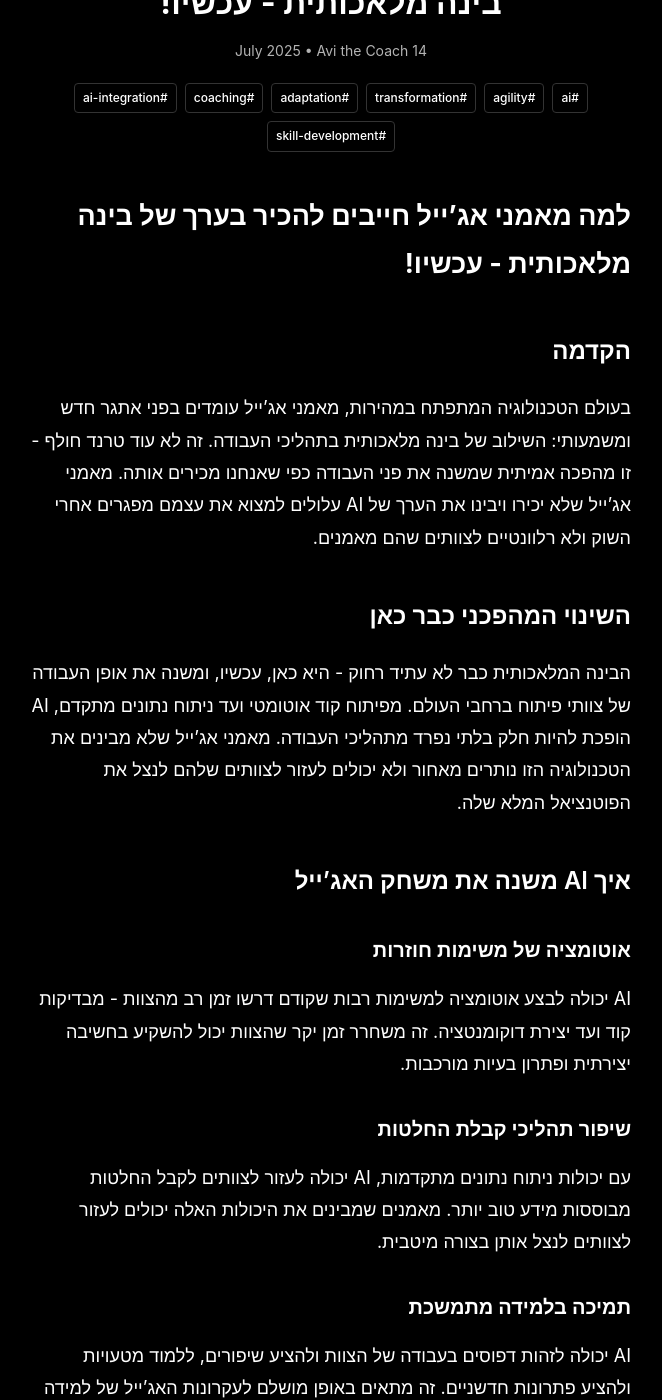
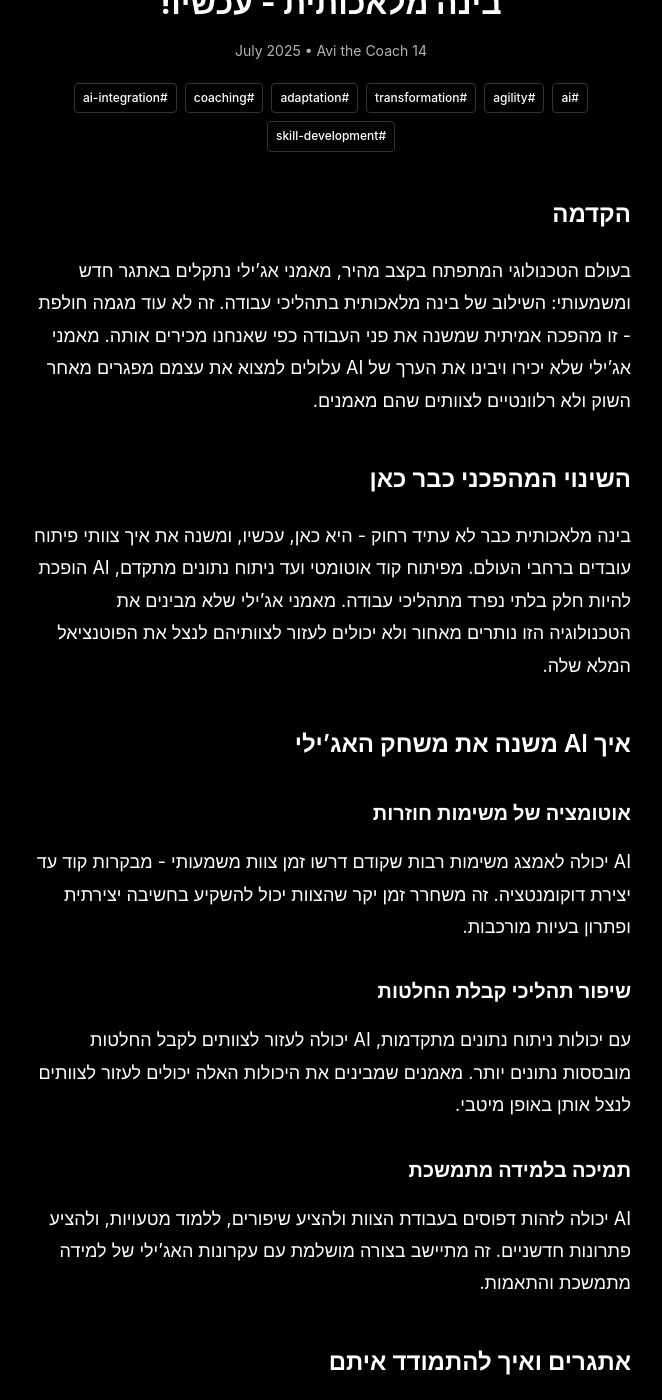
Before and after one commit to avi-the-coach/retro-on-agileprimero, a Jekyll site: the page built from _posts/2025-07-14-why-agile-coaches-must-recognize-ai-value-he.md, in a window 1280 px wide and 1400 px high, scrolled down 230 px. Shown: the whole window, without its empty margins (309-971 px from the left). Built offline with Jekyll 4.4.1, drawn with Linux system fonts in a browser that asks for light colours; some of the changed text lies outside the part shown.

```diff
--- a/_posts/2025-07-14-why-agile-coaches-must-recognize-ai-value-he.md
+++ b/_posts/2025-07-14-why-agile-coaches-must-recognize-ai-value-he.md
@@ -1,62 +1,60 @@
 ---
 layout: post
-title: "למה מאמני אג'ייל חייבים להכיר בערך של בינה מלאכותית - עכשיו!"
+title: "למה מאמני אג'ילי חייבים להכיר בערך של בינה מלאכותית - עכשיו!"
 date: 2025-07-14
 lang: he
 tags: [ai, agility, transformation, adaptation, coaching, ai-integration, skill-development]
-english_url: /2025/07/14/why-agile-coaches-must-recognize-ai-value-en/
-hebrew_url: /2025/07/14/why-agile-coaches-must-recognize-ai-value-he/
+english_url: /why-agile-coaches-must-recognize-ai-value-en/
+hebrew_url: /why-agile-coaches-must-recognize-ai-value-he/
 ---
-
-# למה מאמני אג'ייל חייבים להכיר בערך של בינה מלאכותית - עכשיו!
 
 ## הקדמה
 
-בעולם הטכנולוגיה המתפתח במהירות, מאמני אג'ייל עומדים בפני אתגר חדש ומשמעותי: השילוב של בינה מלאכותית בתהליכי העבודה. זה לא עוד טרנד חולף - זו מהפכה אמיתית שמשנה את פני העבודה כפי שאנחנו מכירים אותה. מאמני אג'ייל שלא יכירו ויבינו את הערך של AI עלולים למצוא את עצמם מפגרים אחרי השוק ולא רלוונטיים לצוותים שהם מאמנים.
+בעולם הטכנולוגי המתפתח בקצב מהיר, מאמני אג'ילי נתקלים באתגר חדש ומשמעותי: השילוב של בינה מלאכותית בתהליכי עבודה. זה לא עוד מגמה חולפת - זו מהפכה אמיתית שמשנה את פני העבודה כפי שאנחנו מכירים אותה. מאמני אג'ילי שלא יכירו ויבינו את הערך של AI עלולים למצוא את עצמם מפגרים מאחר השוק ולא רלוונטיים לצוותים שהם מאמנים.
 
 ## השינוי המהפכני כבר כאן
 
-הבינה המלאכותית כבר לא עתיד רחוק - היא כאן, עכשיו, ומשנה את אופן העבודה של צוותי פיתוח ברחבי העולם. מפיתוח קוד אוטומטי ועד ניתוח נתונים מתקדם, AI הופכת להיות חלק בלתי נפרד מתהליכי העבודה. מאמני אג'ייל שלא מבינים את הטכנולוגיה הזו נותרים מאחור ולא יכולים לעזור לצוותים שלהם לנצל את הפוטנציאל המלא שלה.
+בינה מלאכותית כבר לא עתיד רחוק - היא כאן, עכשיו, ומשנה את איך צוותי פיתוח עובדים ברחבי העולם. מפיתוח קוד אוטומטי ועד ניתוח נתונים מתקדם, AI הופכת להיות חלק בלתי נפרד מתהליכי עבודה. מאמני אג'ילי שלא מבינים את הטכנולוגיה הזו נותרים מאחור ולא יכולים לעזור לצוותיהם לנצל את הפוטנציאל המלא שלה.
 
-## איך AI משנה את משחק האג'ייל
+## איך AI משנה את משחק האג'ילי
 
 ### אוטומציה של משימות חוזרות
-AI יכולה לבצע אוטומציה למשימות רבות שקודם דרשו זמן רב מהצוות - מבדיקות קוד ועד יצירת דוקומנטציה. זה משחרר זמן יקר שהצוות יכול להשקיע בחשיבה יצירתית ופתרון בעיות מורכבות.
+AI יכולה לאמצג משימות רבות שקודם דרשו זמן צוות משמעותי - מבקרות קוד עד יצירת דוקומנטציה. זה משחרר זמן יקר שהצוות יכול להשקיע בחשיבה יצירתית ופתרון בעיות מורכבות.
 
 ### שיפור תהליכי קבלת החלטות
-עם יכולות ניתוח נתונים מתקדמות, AI יכולה לעזור לצוותים לקבל החלטות מבוססות מידע טוב יותר. מאמנים שמבינים את היכולות האלה יכולים לעזור לצוותים לנצל אותן בצורה מיטבית.
+עם יכולות ניתוח נתונים מתקדמות, AI יכולה לעזור לצוותים לקבל החלטות מובססות נתונים יותר. מאמנים שמבינים את היכולות האלה יכולים לעזור לצוותים לנצל אותן באופן מיטבי.
 
 ### תמיכה בלמידה מתמשכת
-AI יכולה לזהות דפוסים בעבודה של הצוות ולהציע שיפורים, ללמוד מטעויות ולהציע פתרונות חדשניים. זה מתאים באופן מושלם לעקרונות האג'ייל של למידה והתאמה מתמשכת.
+AI יכולה לזהות דפוסים בעבודת הצוות ולהציע שיפורים, ללמוד מטעויות, ולהציע פתרונות חדשניים. זה מתיישב בצורה מושלמת עם עקרונות האג'ילי של למידה מתמשכת והתאמות.
 
 ## אתגרים ואיך להתמודד איתם
 
-### החשש מהחלפת העבודה האנושית
+### החששה מהחלפת העבודה האנושית
 רבים חוששים שAI תחליף את העובדים. מאמנים שמבינים את הטכנולוגיה יכולים להסביר לצוותים שAI באה לשפר ולשדרג את העבודה האנושית, לא להחליף אותה. הדגש עובר ליכולות אנושיות ייחודיות כמו יצירתיות, אמפתיה וחשיבה אסטרטגית.
 
-### הצורך בהכשרה ופיתוח כישורים
+### הצורך בהכשרה ופיתוח מיומנויות
 צוותים צריכים להיות מוכנים לעבוד עם AI. מאמנים שמכירים את הטכנולוגיה יכולים לעזור בתכנון תהליכי הכשרה מתאימים ולוודא שהצוות מרגיש בטוח ומוכן.
 
 ## המדריך למאמנים: איך להתחיל
 
-### 1. השקיעו בלמידה אישית
-התחילו מהבנה בסיסית של מה זה AI ואיך זה עובד. אין צורך להיות מומחי טכנולוגיה, אבל הבנה כללית חיונית.
+### 1. השקעה בלמידה אישית
+התחילו מהבנה בסיסית של מה זה AI ואיך זה עובד. אתם לא צריכים להיות מומחי טכנולוגיה, אבל הבנה כללית היא קריטית.
 
-### 2. זהו הזדמנויות בצוותים שלכם
-בחנו איפה בתהליכי העבודה של הצוותים שלכם יש פוטנציאל לשילוב AI. התחילו מהמשימות החוזרות והזמן-רבות.
+### 2. זיהוי הזדמנויות בצוותיכם
+בחנו איפה בתהליכי העבודה של צוותיכם יש פוטנציאל לשילוב AI. התחילו ממשימות חוזרות וגוזלות זמן.
 
-### 3. עודדו ניסוי ולמידה
-יצרו סביבה בטוחה לניסוי עם כלי AI חדשים. עודדו את הצוות לנסות, לטעות וללמוד.
+### 3. עידוד ניסיון ולמידה
+צרו סביבה בטוחה לניסיון עם כלי AI חדשים. עודדו את הצוות לנסות, לטעות וללמוד.
 
-### 4. התמקדו בערך האנושי
+### 4. התמקדות בערך האנושי
 הדגישו איך AI משחררת את הצוות להתמקד במה שהם עושים הכי טוב - יצירתיות, פתרון בעיות מורכבות ושיתוף פעולה.
 
 ## הזדמנות או איום?
 
-מאמני אג'ייל שיבחרו להתעלם מהמהפכה הזו יימצאו במצב של חוסר רלוונטיות הולך וגובר. אבל אלה שיבחרו לאמץ את השינוי ולהוביל אותו יזכו להיות חלק מהמהפכה הגדולה הזו ולעזור לצוותים שלהם להגיע להישגים חדשים.
+מאמני אג'ילי שיבחרו להתעלם מהמהפכה הזו ימצאו את עצמם במצב של חוסר רלוונטיות הולכת וגדלה. אבל אלה שיבחרו לאמץ את השינוי ולהוביל אותו יזכו להיות חלק מהמהפכה הגדולה הזו ולעזור לצוותיהם להשיג הישגים חדשים.
 
 ## סיכום
 
-הבינה המלאכותית לא רק משנה את עולם הטכנולוגיה - היא משנה את עולם העבודה כולו. מאמני אג'ייל שירצו להישאר רלוונטיים ויעילים חייבים להכיר בערך של AI ולהבין איך לשלב אותה בתהליכי העבודה. זה לא רק יתרון תחרותי - זה הכרח לקיום מקצועי בעולם החדש.
+בינה מלאכותית לא רק משנה את עולם הטכנולוגיה - היא משנה את כל עולם העבודה. מאמני אג'ילי שרוצים להישאר רלוונטיים ואפקטיביים חייבים להכיר בערך של AI ולהבין איך לשלב אותה בתהליכי עבודה. זה לא רק יתרון תחרותי - זה הכרח לקיום מקצועי בעולם החדש.
 
-הזמן לפעולה הוא עכשיו. הצוותים שלכם כבר מתחילים לעבוד עם AI, והם זקוקים למאמנים שמבינים את השפה הזו ויכולים לעזור להם לנווט בעולם החדש הזה.
+הזמן לפעולה הוא עכשיו. הצוותים שלכם כבר מתחילים לעבוד עם AI, והם צריכים מאמנים שמבינים את השפה הזו ויכולים לעזור להם לנווט בעולם החדש הזה.
```
